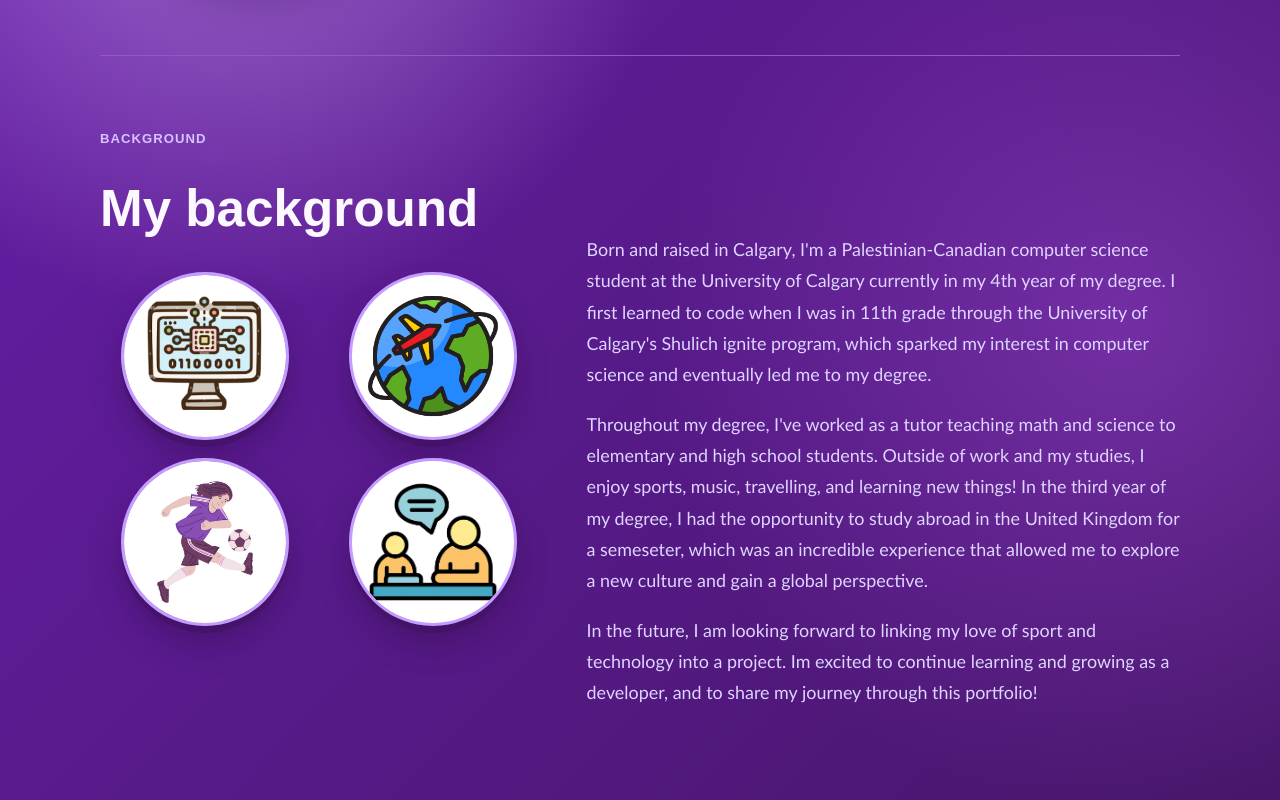
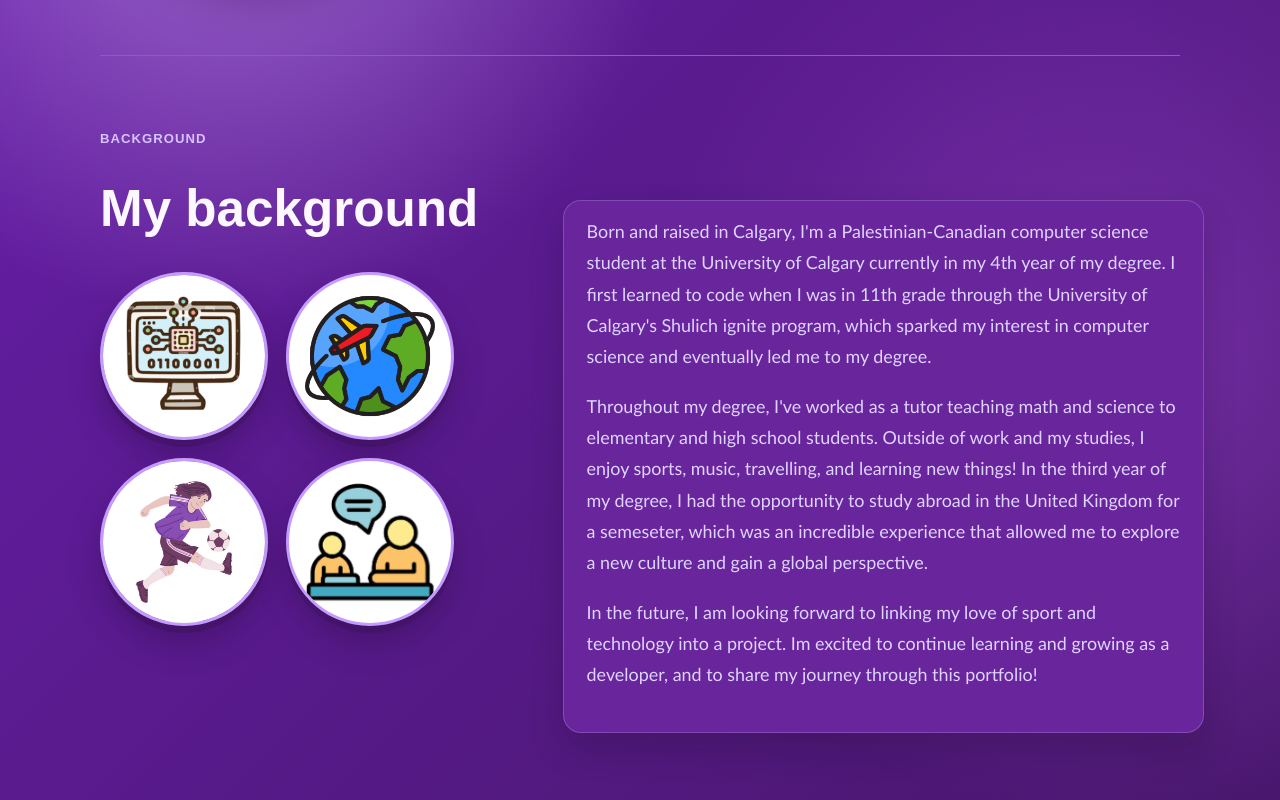
Before and after one commit to am1rawish/Portfolio, a React (Vite) app: page / in a window 1280 px wide. Shown: the part 400-1200 px from the top of the page. Built offline with nearby package versions, Linux system fonts and the light colour scheme.

Commit message:
fixed spacing between projects and contact section

```diff
--- a/styles.css
+++ b/styles.css
@@ -263,26 +263,43 @@ h3 {
 }
 
 .background-section .section-copy {
+  position: relative;
   align-self: start;
-  padding-top: 88px;
+  padding-top: 70px;
+  z-index: 0;
+}
+
+.background-section .section-copy::before {
+  content: "";
+  position: absolute;
+  inset: 72px -24px -24px -24px;
+  border: 1px solid rgba(216, 194, 255, 0.24);
+  border-radius: 18px;
+  background: #69269c;
+  box-shadow: 0 16px 34px rgba(20, 8, 31, 0.2);
+  pointer-events: none;
+  z-index: -1;
 }
 
 .background-sidebar {
   display: grid;
   align-content: start;
   gap: 20px;
+  justify-items: start;
 }
 
 .background-gallery {
   display: grid;
-  grid-template-columns: repeat(2, minmax(0, 1fr));
+  grid-template-columns: repeat(2, 168px);
   gap: 18px;
+  width: max-content;
+  max-width: 100%;
 }
 
 .background-gallery-item {
   margin: 0;
   display: grid;
-  justify-items: center;
+  justify-items: start;
 }
 
 .background-gallery-circle {
@@ -347,6 +364,7 @@ h3 {
   display: grid;
   grid-template-columns: repeat(3, 1fr);
   gap: 18px;
+  margin-bottom: 110px;
 }
 
 .project-card {
@@ -625,6 +643,10 @@ h3 {
     padding-top: 0;
   }
 
+  .background-section .section-copy::before {
+    inset: -24px;
+  }
+
   .background-sidebar {
     gap: 16px;
   }
```
